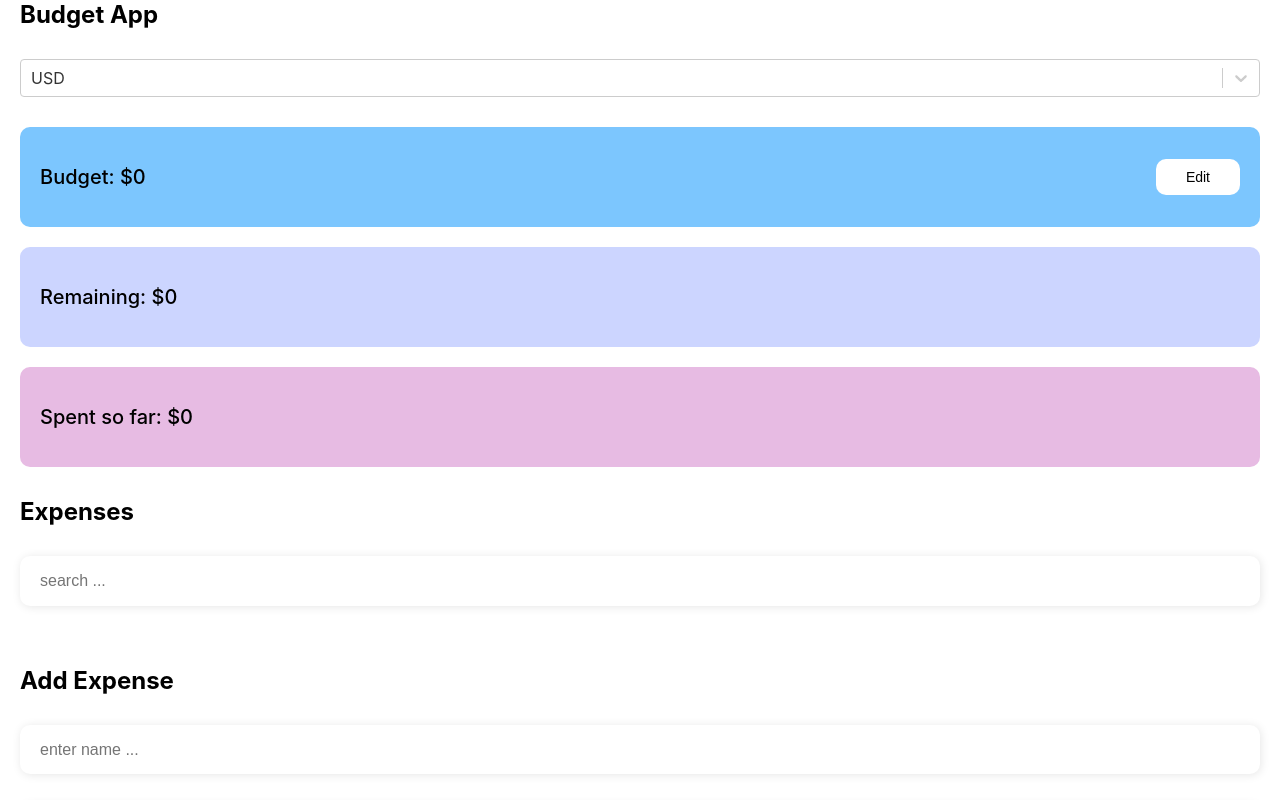
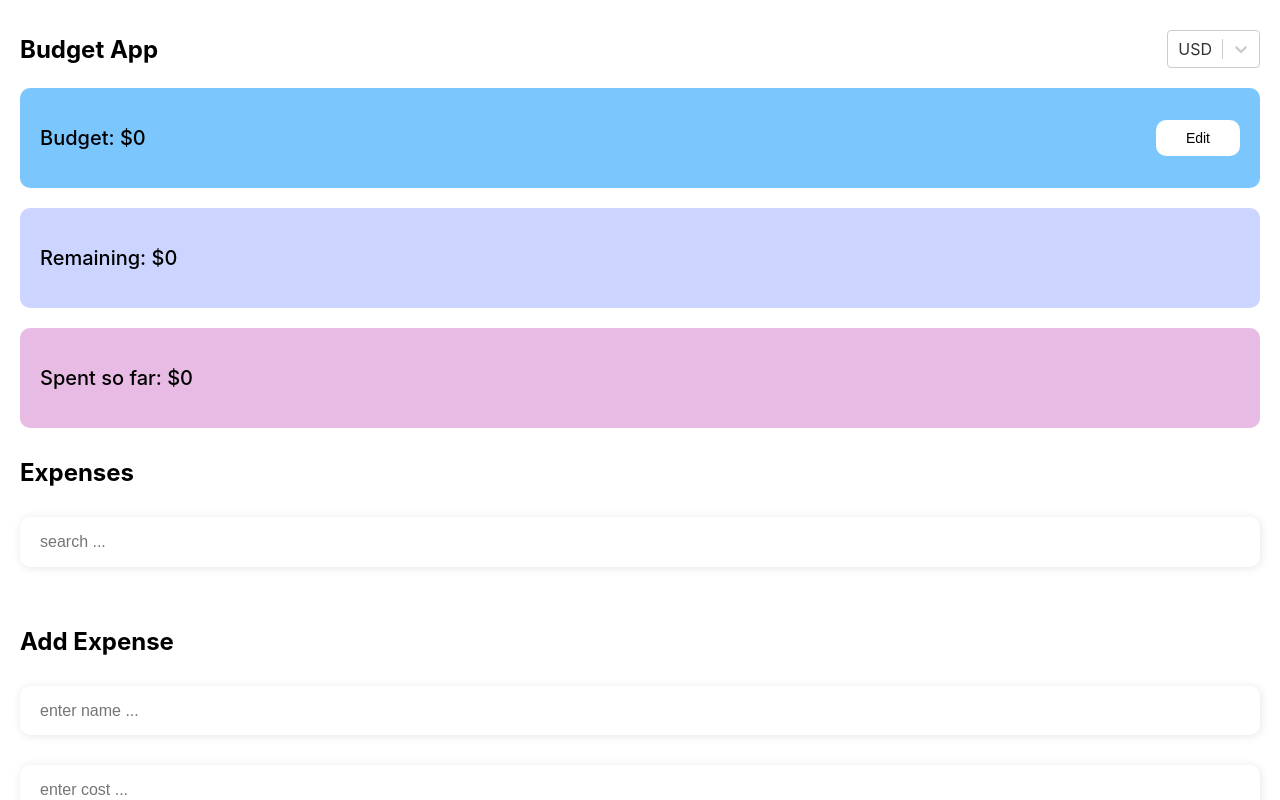
Before and after one commit to Andruha99/react-budget-app, a React (Create React App) app: page / in a window 1280 px wide. Shown: the top 800 px of the page. Built offline with nearby package versions, Linux system fonts and the light colour scheme.

Commit message:
feat (p-4): add styles to budget and select

```diff
--- a/src/App.tsx
+++ b/src/App.tsx
@@ -9,8 +9,6 @@ import { CustomSelect } from "./components/CustomSelect/CustomSelect";
 export const App = () => {
   return (
     <Wrapper>
-      <h2>Budget App</h2>
-      <CustomSelect />
       <Budget />
       <Expenses />
       <Form />
--- a/src/components/Budget/Budget.tsx
+++ b/src/components/Budget/Budget.tsx
@@ -2,11 +2,16 @@ import React from "react";
 import { BudgetCard } from "../BudgetCard/BudgetCard";
 import { RemainCard } from "../RemainingCard/RemainCard";
 import { SpendCard } from "../SpendCard/SpendCard";
-import { BudgetWrap } from "./styles";
+import { BudgetHeader, BudgetWrap } from "./styles";
+import { CustomSelect } from "../CustomSelect/CustomSelect";
 
 export const Budget = () => {
   return (
     <BudgetWrap>
+      <BudgetHeader>
+        <h2>Budget App</h2>
+        <CustomSelect />
+      </BudgetHeader>
       <BudgetCard />
       <RemainCard />
       <SpendCard />
--- a/src/components/Budget/styles.ts
+++ b/src/components/Budget/styles.ts
@@ -4,6 +4,13 @@ const BudgetWrap = styled.div`
   display: grid;
   grid-gap: 20px;
   width: 100%;
+  margin-top: 30px;
 `;
 
-export { BudgetWrap };
+const BudgetHeader = styled.div`
+  display: flex;
+  justify-content: space-between;
+  align-items: center;
+`;
+
+export { BudgetWrap, BudgetHeader };
```
